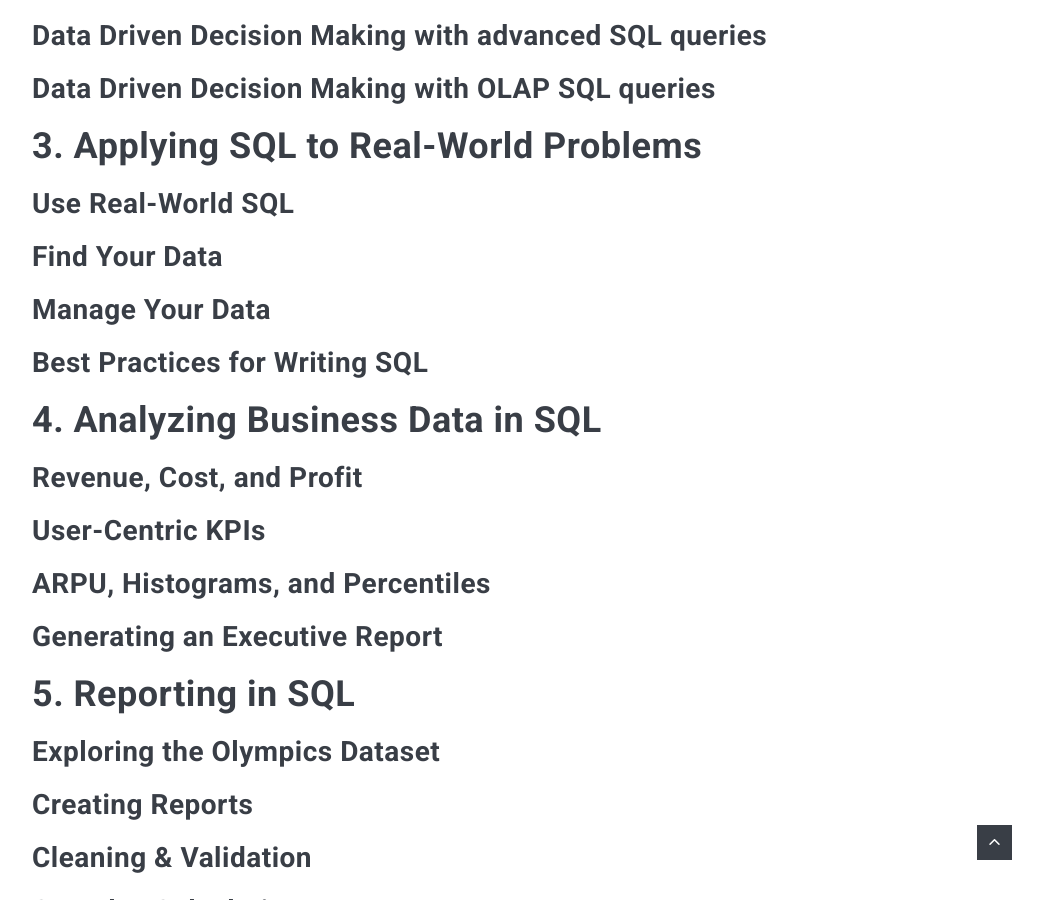
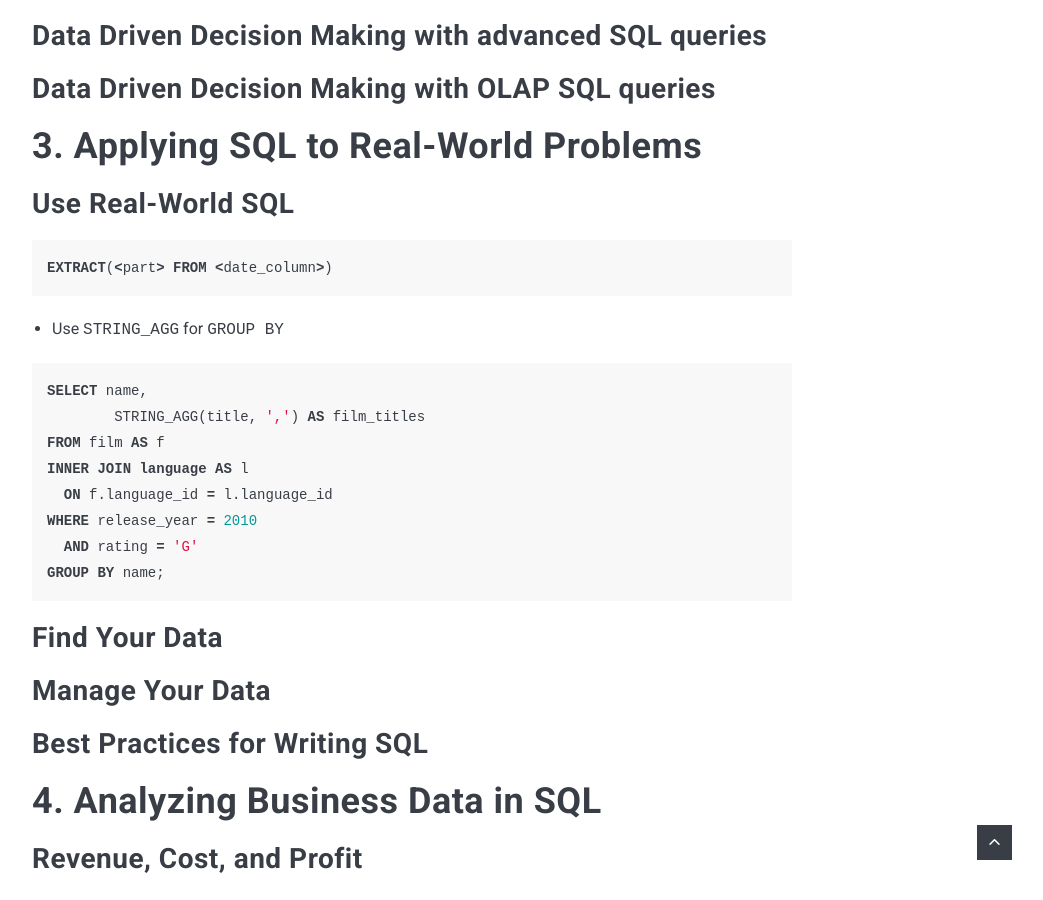
Before and after one commit to poi0905/poi0905.github.io, a Jekyll site: the page built from _posts/2022-11-16-datacamp-SQL-for-Business-Analysts.markdown, in a window 1280 px wide and 900 px high, scrolled down 5202 px. Shown: the whole window, without its empty margins (228-1271 px from the left). Built offline with Jekyll 4.4.1, drawn with Linux system fonts in a browser that asks for light colours; nearby versions of some CDN libraries; comment, search, counter and statistics services are not loaded.

Commit message:
20221116

```diff
--- a/_posts/2022-11-16-datacamp-SQL-for-Business-Analysts.markdown
+++ b/_posts/2022-11-16-datacamp-SQL-for-Business-Analysts.markdown
@@ -299,22 +299,20 @@ WHERE genre <> 'Drama'; -- All genres except drama
 ## Use Real-World SQL
 
 {% highlight SQL %}
-
+EXTRACT(<part> FROM <date_column>)
 {% endhighlight %}
 
+* Use `STRING_AGG` for `GROUP BY`
 
 {% highlight SQL %}
-
-{% endhighlight %}
-
-
-{% highlight SQL %}
-
-{% endhighlight %}
-
-
-{% highlight SQL %}
-
+SELECT name,
+	STRING_AGG(title, ',') AS film_titles
+FROM film AS f
+INNER JOIN language AS l
+  ON f.language_id = l.language_id
+WHERE release_year = 2010
+  AND rating = 'G'
+GROUP BY name;
 {% endhighlight %}
 
 ## Find Your Data
```
